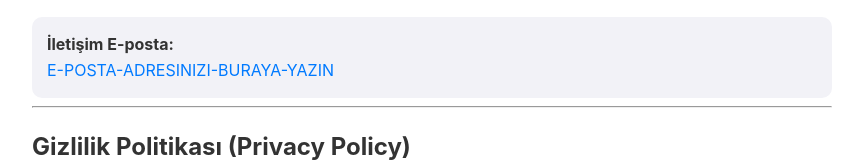
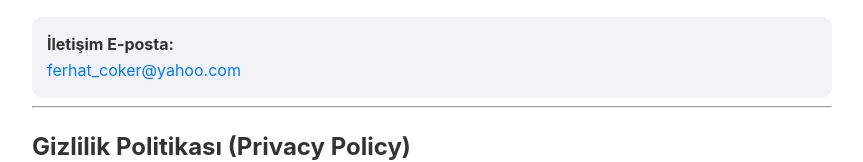
Before and after one commit to elfcrzgr/macsaati-destek, a plain HTML site: page index.html in a window 1280 px wide. Shown: the part 168-330 px from the top of the page, without its empty margins (208-1071 px from the left). Drawn offline with Linux system fonts and the light colour scheme.

Commit message:
Update index.html

```diff
--- a/index.html
+++ b/index.html
@@ -17,7 +17,7 @@
 
     <div class="contact-box">
         <strong>İletişim E-posta:</strong> <br>
-        <a href="mailto:E-POSTA-ADRESINIZI-BURAYA-YAZIN">E-POSTA-ADRESINIZI-BURAYA-YAZIN</a>
+        <a href="mailto:ferhat_coker@yahoo.com">ferhat_coker@yahoo.com</a>
     </div>
 
     <hr>
```
